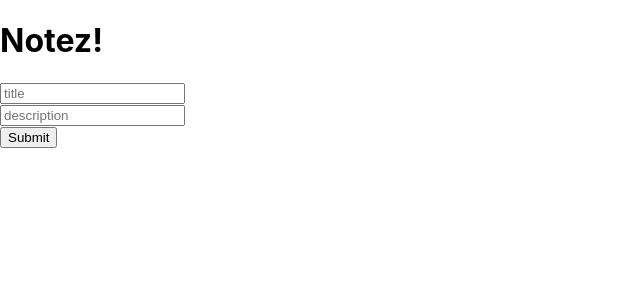
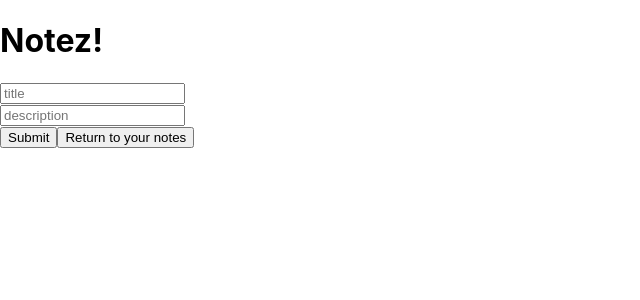
Before and after one commit to JustinTorrance/notez, a React (Create React App) app: page /new-note in a window 1280 px wide. Shown: the top 300 px of the page, without its empty margins (0-640 px from the left). Built offline with nearby package versions, Linux system fonts and the light colour scheme.

Commit message:
Add buttons for re-route
Co-authored-by: Joshua Lavarine <joshua@lavarine.com>

```diff
--- a/src/containers/App/App.js
+++ b/src/containers/App/App.js
@@ -10,7 +10,9 @@ export class App extends Component {
   render() {
     return (
       <div className="App">
-        <h1>Notez!</h1>
+        <header>
+          <h1>Notez!</h1>
+        </header>
         {this.props.loading && <Loading />}
         <Route exact path='/' component={CardContainer} />
         <Route exact path='/new-note' component={NewNote} />
--- a/src/containers/CardContainer/CardContainer.js
+++ b/src/containers/CardContainer/CardContainer.js
@@ -2,6 +2,7 @@ import React, { Component } from 'react';
 import { fetchNotes } from '../../thunks/fetchNotes';
 import { connect } from 'react-redux';
 import Card from '../../components/Card/Card';
+import { NavLink } from 'react-router-dom';
 
 export class CardContainer extends Component {
 
@@ -29,6 +30,9 @@ export class CardContainer extends Component {
 
     return(
       <div>
+        <NavLink className='new-note-link' to='/new-note'>
+          <button className='new-note-button'>Create a new note!</button>
+        </NavLink>
         {noteCards}
       </div>
     )
--- a/src/containers/NewNote/NewNote.js
+++ b/src/containers/NewNote/NewNote.js
@@ -1,7 +1,8 @@
 import React, {Component} from 'react';
 import Input from '../Input/Input';
 import { connect } from 'react-redux';
-import { addNote } from '../../thunks/addNote'
+import { addNote } from '../../thunks/addNote';
+import { NavLink } from 'react-router-dom';
 
 export class NewNote extends Component {
   constructor() {
@@ -50,6 +51,9 @@ export class NewNote extends Component {
         <Input createNewItem={this.createNewItem} />
         {mappedState}
         <button type="submit" onClick={this.handleSubmit}>Submit</button>
+        <NavLink className='route-to-home-link' to='/'>
+          <button className='route-to-home-button'>Return to your notes</button>
+        </NavLink>
       </form>
     )
   }
```
